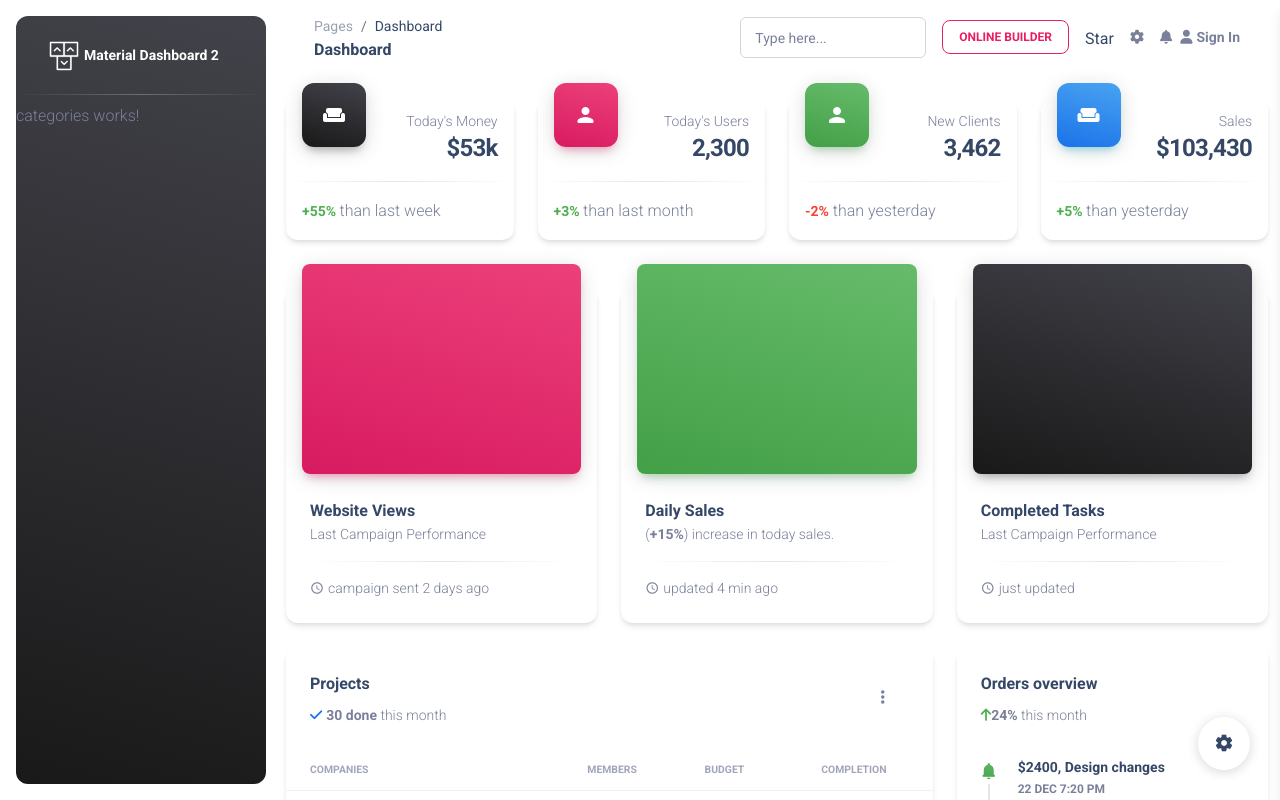
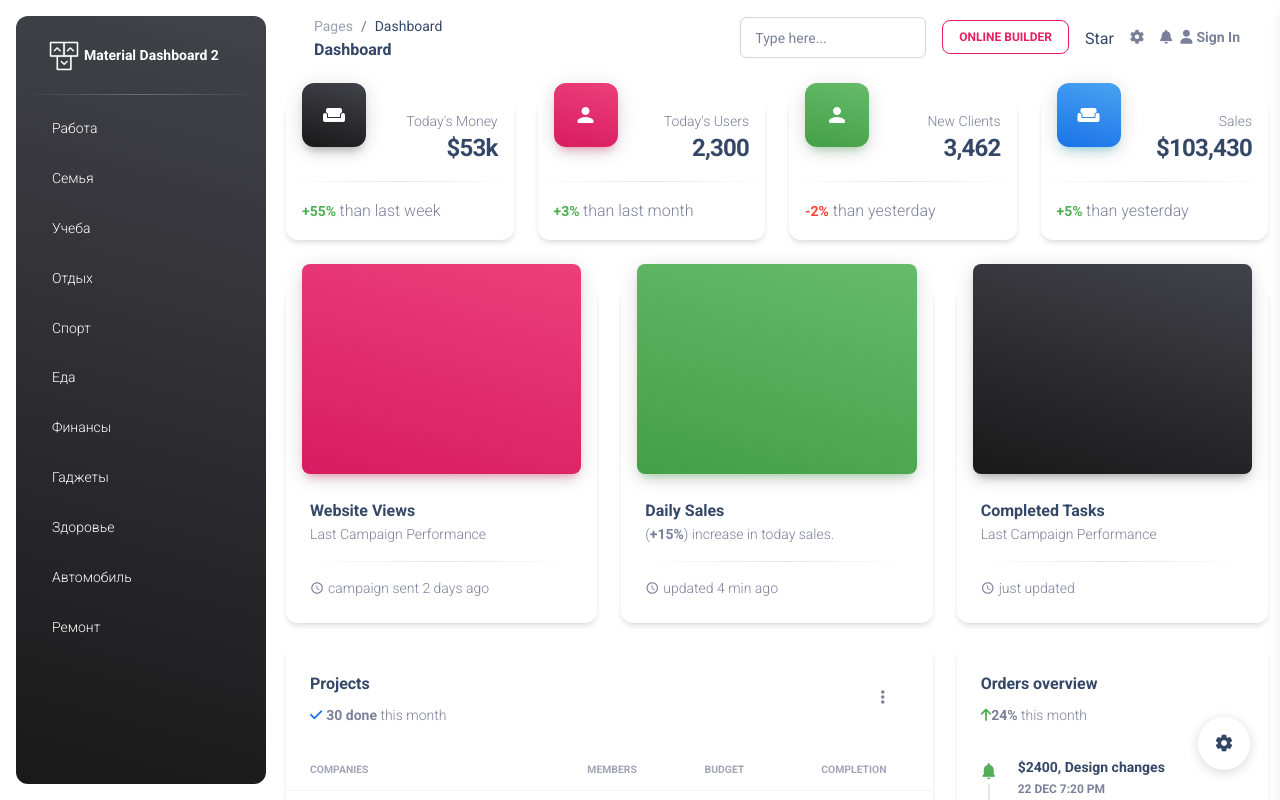
Before and after one commit to koustakken/dashboard, an Angular app: page / in a window 1280 px wide. Shown: the top 800 px of the page. Built offline with nearby package versions, Linux system fonts and the light colour scheme.

Commit message:
add category view

```diff
--- a/src/app/service/data-handler.service.ts
+++ b/src/app/service/data-handler.service.ts
@@ -1,9 +1,15 @@
 import { Injectable } from '@angular/core';
+import { TestData } from '../data/TestData';
+import { Category } from '../model/Category';
 
 @Injectable({
-  providedIn: 'root'
+	providedIn: 'root'
 })
 export class DataHandlerService {
 
-  constructor() { }
+	constructor() { }
+
+	getCategories(): Category[] {
+		return TestData.categories;
+	}
 }
--- a/src/app/views/categories/categories.component.html
+++ b/src/app/views/categories/categories.component.html
@@ -1 +1,9 @@
-<p>categories works!</p>
+<div class="collapse navbar-collapse  w-auto">
+	<ul class="navbar-nav">
+		<li class="nav-item" *ngFor="let category of categories">
+			<a class="nav-link text-white" href="#">
+				<span class="nav-link-text ms-1">{{category.title}}</span>
+			</a>
+		</li>
+	</ul>
+</div>
--- a/src/app/views/categories/categories.component.ts
+++ b/src/app/views/categories/categories.component.ts
@@ -1,4 +1,6 @@
 import { Component, OnInit } from '@angular/core';
+import { Category } from 'src/app/model/Category';
+import { DataHandlerService } from 'src/app/service/data-handler.service';
 
 @Component({
 	selector: 'app-categories',
@@ -6,10 +8,12 @@ import { Component, OnInit } from '@angular/core';
 	styleUrls: ['./categories.component.css']
 })
 export class CategoriesComponent implements OnInit {
+	categories!: Category[];
 
-	constructor() { }
+	constructor(private dataHandler: DataHandlerService) { }
 
 	ngOnInit(): void {
-
+		this.categories = this.dataHandler.getCategories();
+		console.log('@categories ', this.categories);
 	}
 }
```
